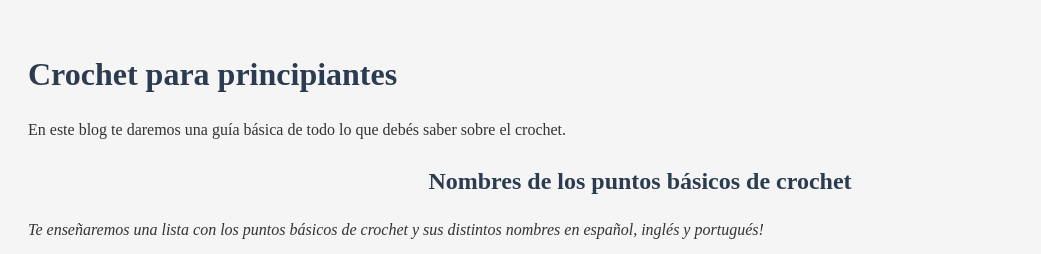
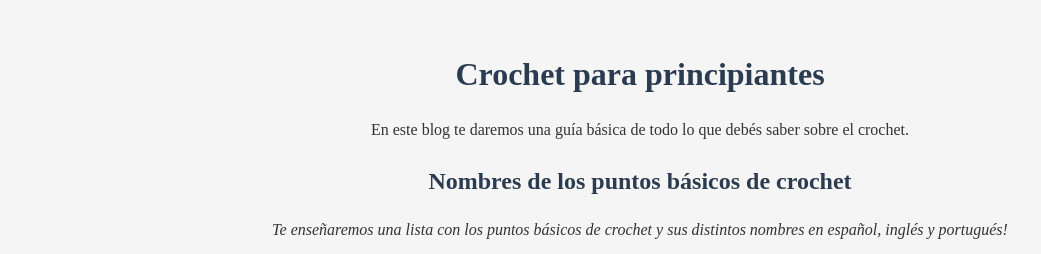
Before and after one commit to fabricioescarlon7-hue/mipaginaweb, a plain HTML site: page index.html in a window 1280 px wide. Shown: the top 254 px of the page, without its empty margins (0-1041 px from the left). Drawn offline with Linux system fonts and the light colour scheme.

Commit message:
Update index.html

```diff
--- a/index.html
+++ b/index.html
@@ -80,8 +80,8 @@
 </head>
 <body>
     <header>
-        <h1>Crochet  para principiantes</h1>
-        <p>En este blog te daremos una  guía básica de todo lo que debés saber sobre el crochet. </p>
+        <center><h1>Crochet  para principiantes</h1></center>
+        <center><p>En este blog te daremos una  guía básica de todo lo que debés saber sobre el crochet. </p></center>
     </header>
 
 
@@ -89,8 +89,8 @@
 
     <main>
             <center><h2>Nombres de los puntos básicos de crochet</h2></center>
-            <p><em>Te enseñaremos una lista con los puntos básicos de crochet y sus distintos nombres en español, inglés y portugués!
-            </em></p>
+            <center><p><em>Te enseñaremos una lista con los puntos básicos de crochet y sus distintos nombres en español, inglés y portugués!
+            </em></p></center>
             <center><img src="https://www.noctambulando.com/wp-content/uploads/2019/04/Comparativa-puntos-simples.png" alt="puntos de rochet" width="480" height="320"></img"></center>
 
             <Hx><center><p> Puntos principales:<br></p></center></Hx>
```
